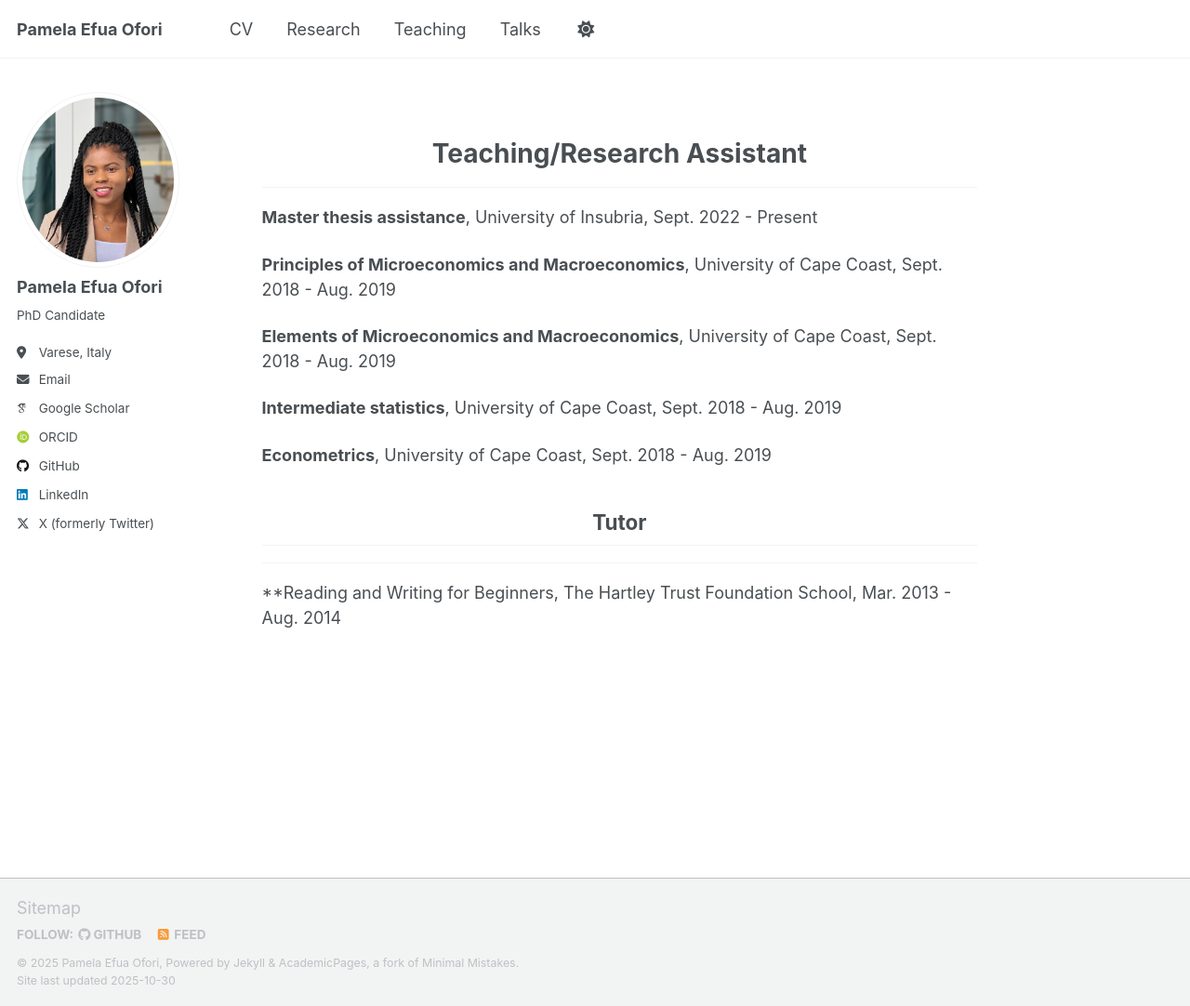
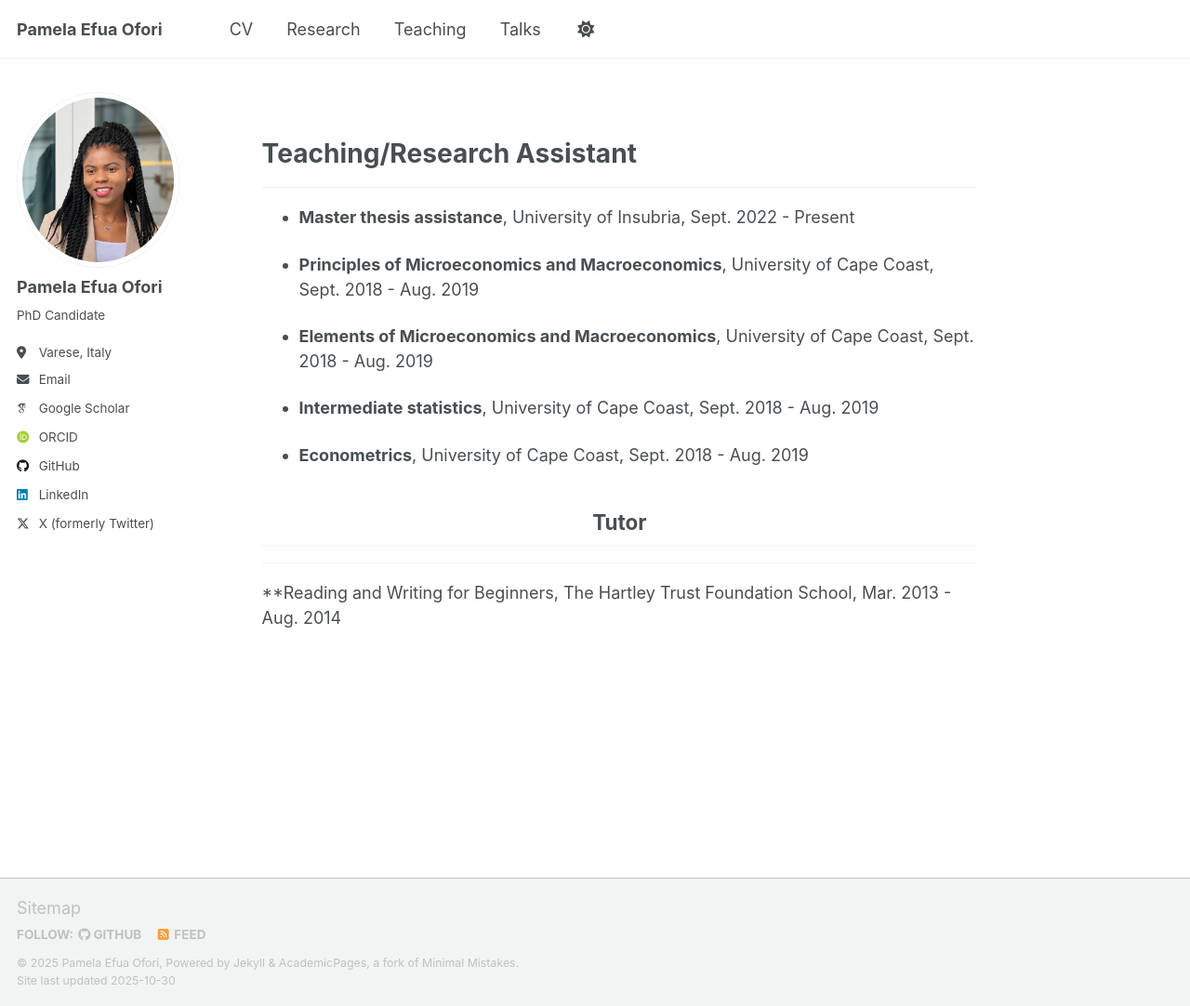
Before and after one commit to PEOFORI/peofori.github.io, a Jekyll site: the page built from _pages/teachings.md, in a window 1280 px wide and 1082 px high. Shown: the whole window at 93% size. Built offline with Jekyll 4.4.1, drawn with Linux system fonts in a browser that asks for light colours; some web fonts are replaced; a script that is not in the unit is left out.

```diff
--- a/_pages/teachings.md
+++ b/_pages/teachings.md
@@ -11,17 +11,17 @@ permalink: /teachings/
 height="0" width="0" style="display:none;visibility:hidden"></iframe></noscript>
 <!-- End Google Tag Manager (noscript) -->
 
-# <center> Teaching/Research Assistant  </center>
+#  Teaching/Research Assistant
 - - -
-**Master thesis assistance**, University of Insubria, Sept. 2022 - Present <br/>
+- **Master thesis assistance**, University of Insubria, Sept. 2022 - Present <br/>
 
-**Principles of Microeconomics and Macroeconomics**, University of Cape Coast, Sept. 2018 - Aug. 2019 <br/>
+- **Principles of Microeconomics and Macroeconomics**, University of Cape Coast, Sept. 2018 - Aug. 2019 <br/>
 
-**Elements of Microeconomics and Macroeconomics**, University of Cape Coast, Sept. 2018 - Aug. 2019 <br/>
+- **Elements of Microeconomics and Macroeconomics**, University of Cape Coast, Sept. 2018 - Aug. 2019 <br/>
 
-**Intermediate statistics**, University of Cape Coast, Sept. 2018 - Aug. 2019 <br/>
+- **Intermediate statistics**, University of Cape Coast, Sept. 2018 - Aug. 2019 <br/>
 
-**Econometrics**, University of Cape Coast, Sept. 2018 - Aug. 2019 <br/>
+- **Econometrics**, University of Cape Coast, Sept. 2018 - Aug. 2019 <br/>
 
 
 
```
